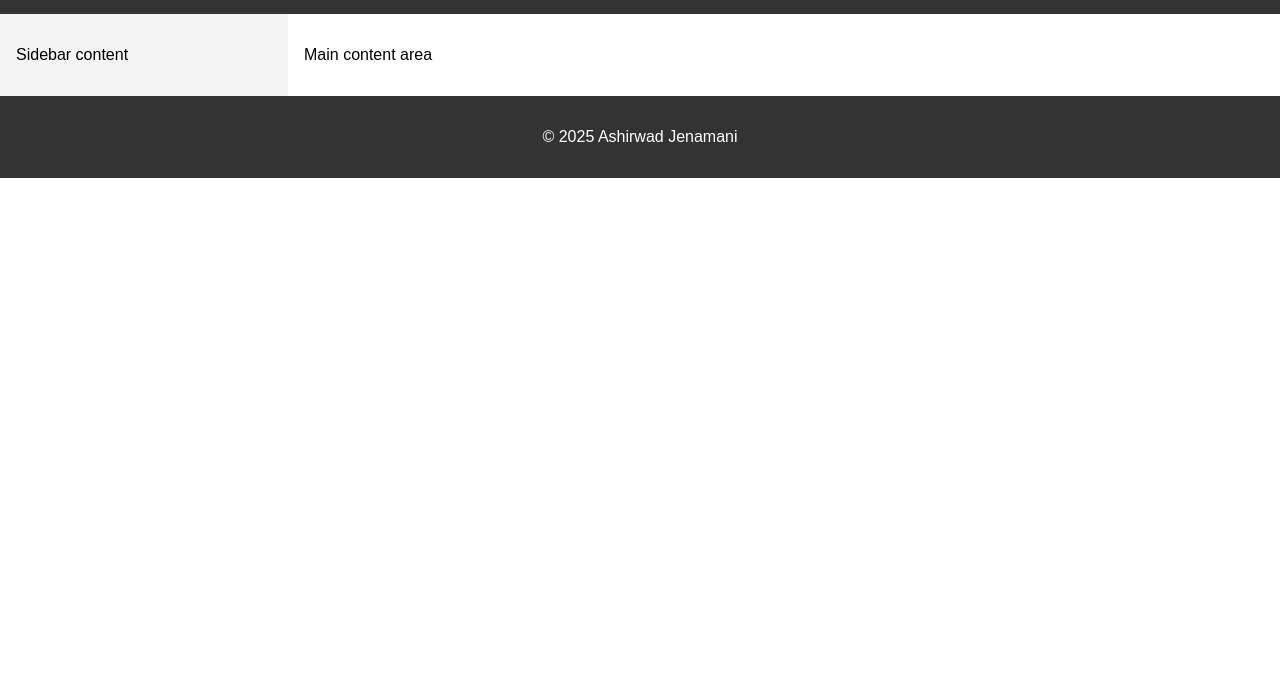
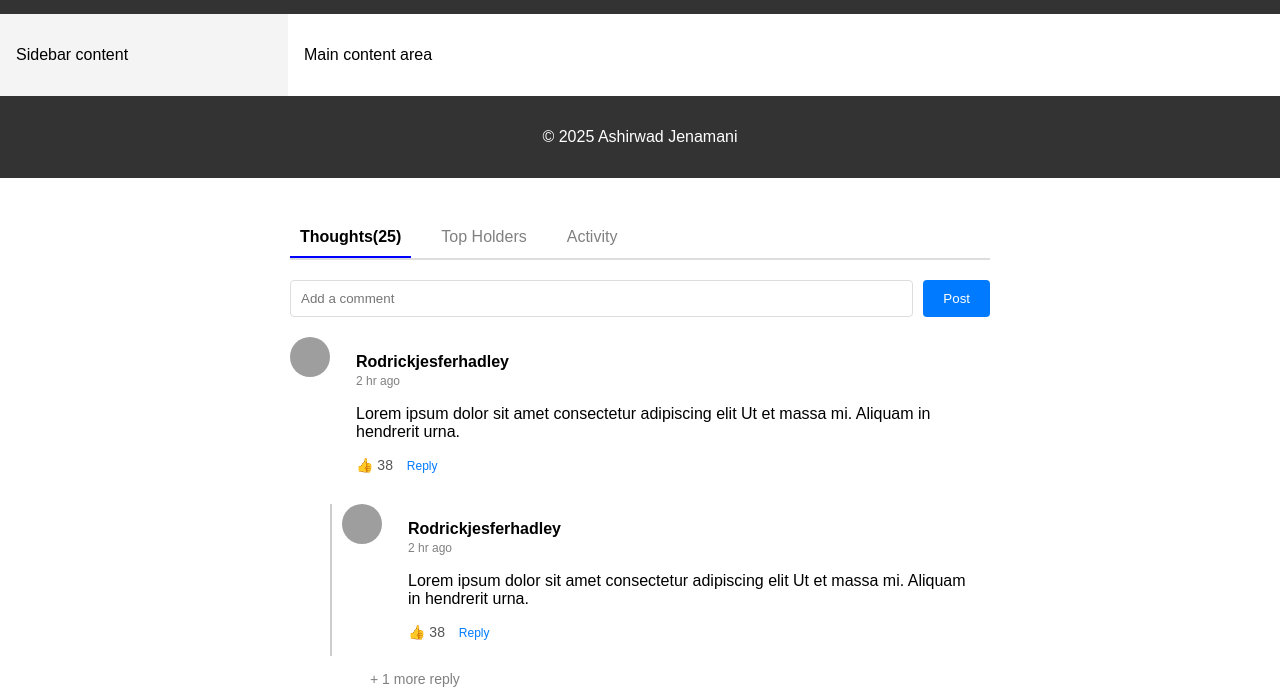
Before and after one commit to Ashirwad700/structuring_div, a plain HTML site: page index.html in a window 1280 px wide. Shown: the part 116-805 px from the top of the page. Drawn offline with Linux system fonts and the light colour scheme; grey boxes are pictures that could not be loaded.

Commit message:
Update index.html

```diff
--- a/index.html
+++ b/index.html
@@ -12,6 +12,102 @@
     .sidebar { width: 20%; background: #f4f4f4; padding: 1em; }
     .content { flex: 1; padding: 1em; }
     footer { margin-top: auto; }
+    .comment-section {
+  max-width: 700px;
+  margin: 40px auto;
+  font-family: Arial, sans-serif;
+}
+
+.tabs {
+  display: flex;
+  gap: 20px;
+  border-bottom: 2px solid #ddd;
+  margin-bottom: 20px;
+}
+
+.tab {
+  padding: 10px;
+  cursor: pointer;
+  color: gray;
+}
+
+.tab.active {
+  border-bottom: 2px solid blue;
+  color: black;
+  font-weight: bold;
+}
+
+.comment-box {
+  display: flex;
+  gap: 10px;
+  margin-bottom: 20px;
+}
+
+.comment-box input {
+  flex: 1;
+  padding: 10px;
+  border: 1px solid #ddd;
+  border-radius: 4px;
+}
+
+.comment-box button {
+  padding: 10px 20px;
+  background: #007bff;
+  color: white;
+  border: none;
+  border-radius: 4px;
+}
+
+.comment-thread .comment,
+.comment-thread .reply {
+  display: flex;
+  gap: 10px;
+  margin-bottom: 15px;
+}
+
+.comment-thread .reply {
+  margin-left: 40px;
+  border-left: 2px solid #ccc;
+  padding-left: 10px;
+}
+
+.comment-thread .reply-indented {
+  margin-left: 80px;
+  color: gray;
+  font-size: 14px;
+  margin-bottom: 15px;
+}
+
+.comment-thread img {
+  border-radius: 50%;
+  width: 40px;
+  height: 40px;
+}
+
+.content {
+  flex: 1;
+}
+
+.content strong {
+  display: block;
+}
+
+.content span {
+  font-size: 12px;
+  color: gray;
+}
+
+.actions {
+  font-size: 14px;
+  color: #555;
+  margin-top: 5px;
+}
+.actions span {
+  margin-left: 10px;
+  cursor: pointer;
+  color: #007bff;
+}
+
   </style>
 </head>
 <body>
@@ -33,5 +129,58 @@
   <footer>
     <p>&copy; 2025 Ashirwad Jenamani</p>
   </footer>
+  <div class="comment-section">
+  <div class="tabs">
+    <span class="tab active">Thoughts(25)</span>
+    <span class="tab">Top Holders</span>
+    <span class="tab">Activity</span>
+  </div>
+
+  <div class="comment-box">
+    <input type="text" placeholder="Add a comment" />
+    <button>Post</button>
+  </div>
+
+  <div class="comment-thread">
+    <div class="comment">
+      <img src="https://i.pravatar.cc/40" alt="avatar">
+      <div class="content">
+        <strong>Rodrickjesferhadley</strong> <span>2 hr ago</span>
+        <p>Lorem ipsum dolor sit amet consectetur adipiscing elit Ut et massa mi. Aliquam in hendrerit urna.</p>
+        <div class="actions">
+          👍 38 <span>Reply</span>
+        </div>
+      </div>
+    </div>
+
+    <div class="reply">
+      <img src="https://i.pravatar.cc/40?img=2" alt="avatar">
+      <div class="content">
+        <strong>Rodrickjesferhadley</strong> <span>2 hr ago</span>
+        <p>Lorem ipsum dolor sit amet consectetur adipiscing elit Ut et massa mi. Aliquam in hendrerit urna.</p>
+        <div class="actions">
+          👍 38 <span>Reply</span>
+        </div>
+      </div>
+    </div>
+
+    <div class="reply-indented">+ 1 more reply</div>
+
+    <div class="comment">
+      <img src="https://i.pravatar.cc/40?img=3" alt="avatar">
+      <div class="content">
+        <strong>Rodrickjesferhadley</strong> <span>2 hr ago</span>
+        <p>
+          Lorem ipsum dolor sit amet consectetur adipiscing elit Ut et massa mi. Aliquam in hendrerit urna.
+          Pellentesque sit amet sapien fringilla, mattis ligula consectetur, ultrices mauris.
+        </p>
+        <div class="actions">
+          👍 38 <span>Reply</span>
+        </div>
+      </div>
+    </div>
+  </div>
+</div>
+
 </body>
 </html>
```
